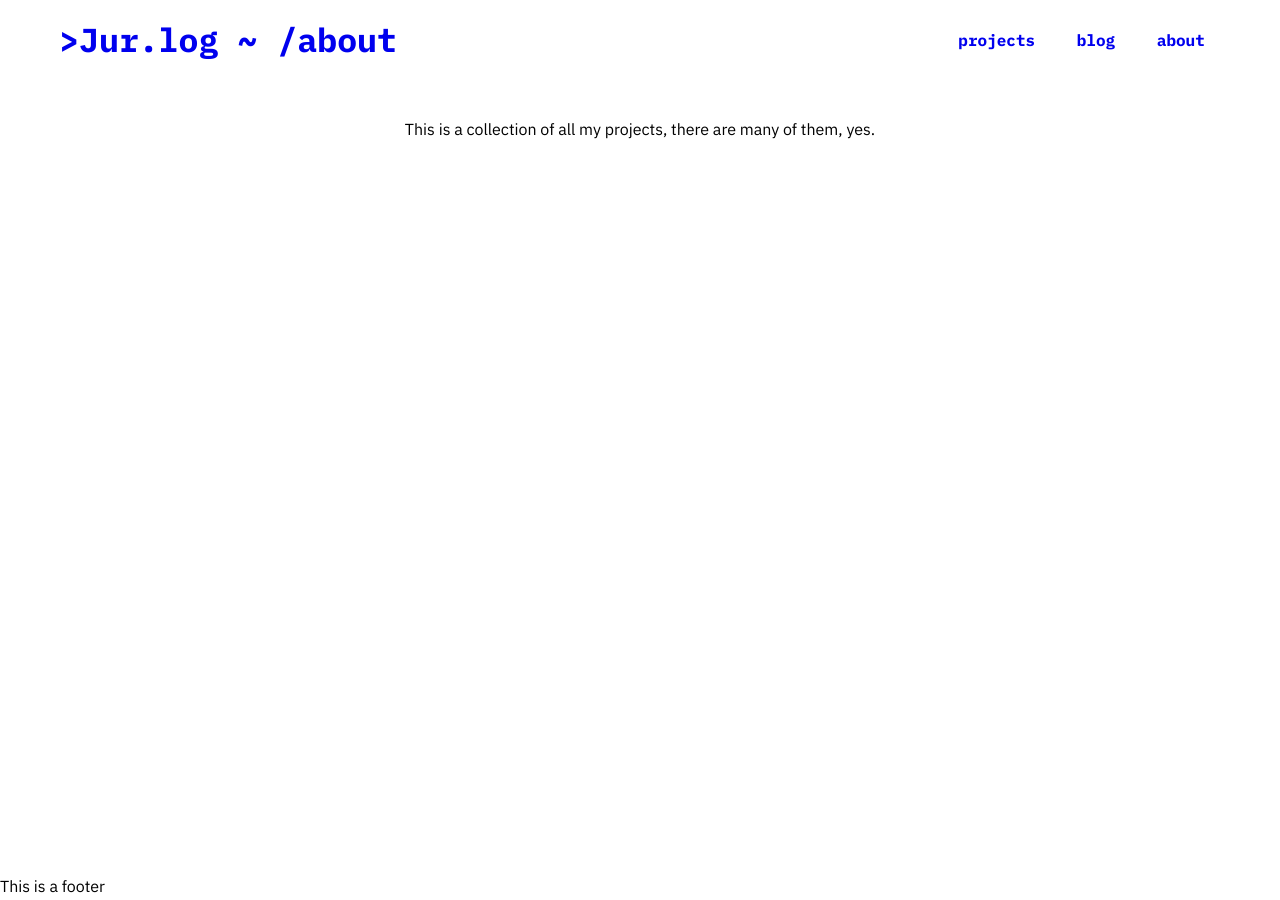
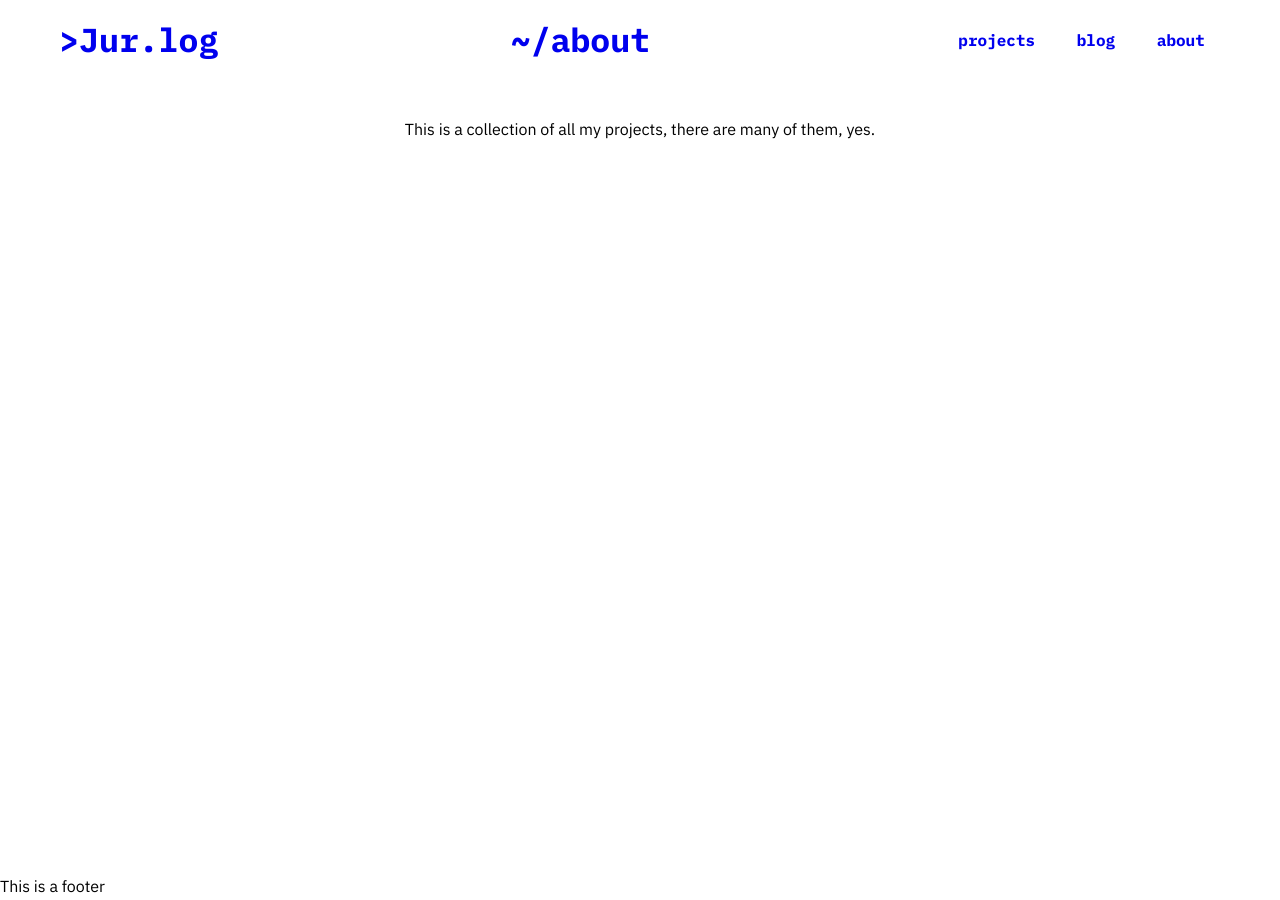
Before and after one commit to jurc192/jurlog, a Jekyll site: the page built from about.md, in a window 1280 px wide. Built offline with Jekyll 4.4.1, drawn with Linux system fonts in a browser that asks for light colours.

Commit message:
header: prevent breaking of navbar, but not really a solution

```diff
--- a/_sass/_base.scss
+++ b/_sass/_base.scss
@@ -17,6 +17,7 @@ body {
 .site-header .wrapper {
     display: flex;
     flex-wrap: wrap;
+    justify-content: space-between;
     max-width: $header-max-width;
     padding: 0 $content-padding;
     margin: 0 auto;
@@ -36,10 +37,7 @@ body {
     list-style: none;
 }
     .breadcrumbs {
-        // Hide, but use as a spacer between the logo and burger menu
-        visibility: hidden;
-        flex: 1;
-        padding: 0 $content-padding;
+        display: none;
     }
 
     // Menu toggling logic (using checkbox)
@@ -68,7 +66,8 @@ body {
         flex-wrap: nowrap;
     }
         .breadcrumbs {
-            visibility: visible;
+            display: flex;
+            max-width: 500px;
         }
 
         // Show menu horizontally
@@ -82,6 +81,7 @@ body {
         .navbar {
             width: auto;
             text-align: left;
+            white-space: nowrap;
         }
             .navbar li {
                 display: inline-block;
```
